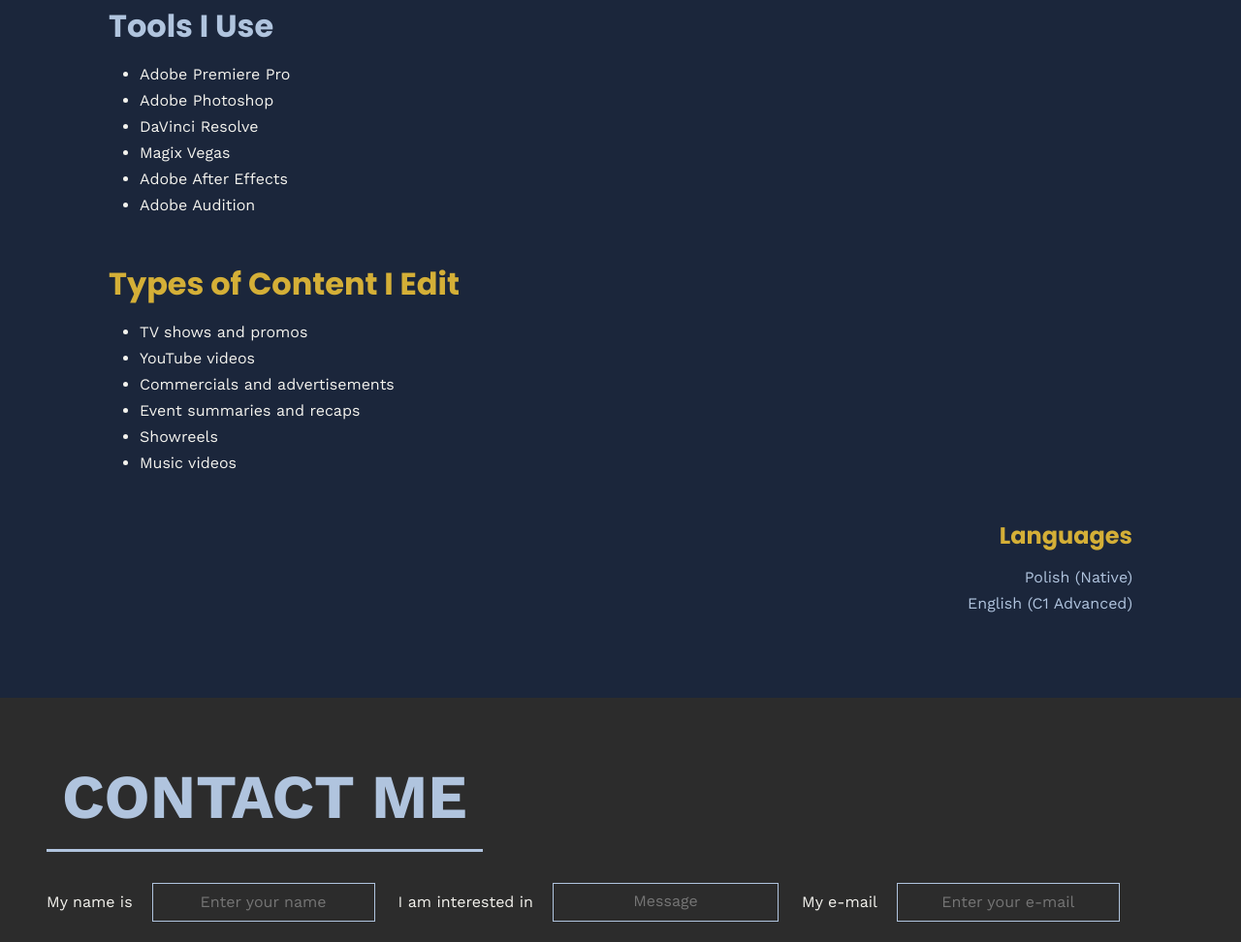
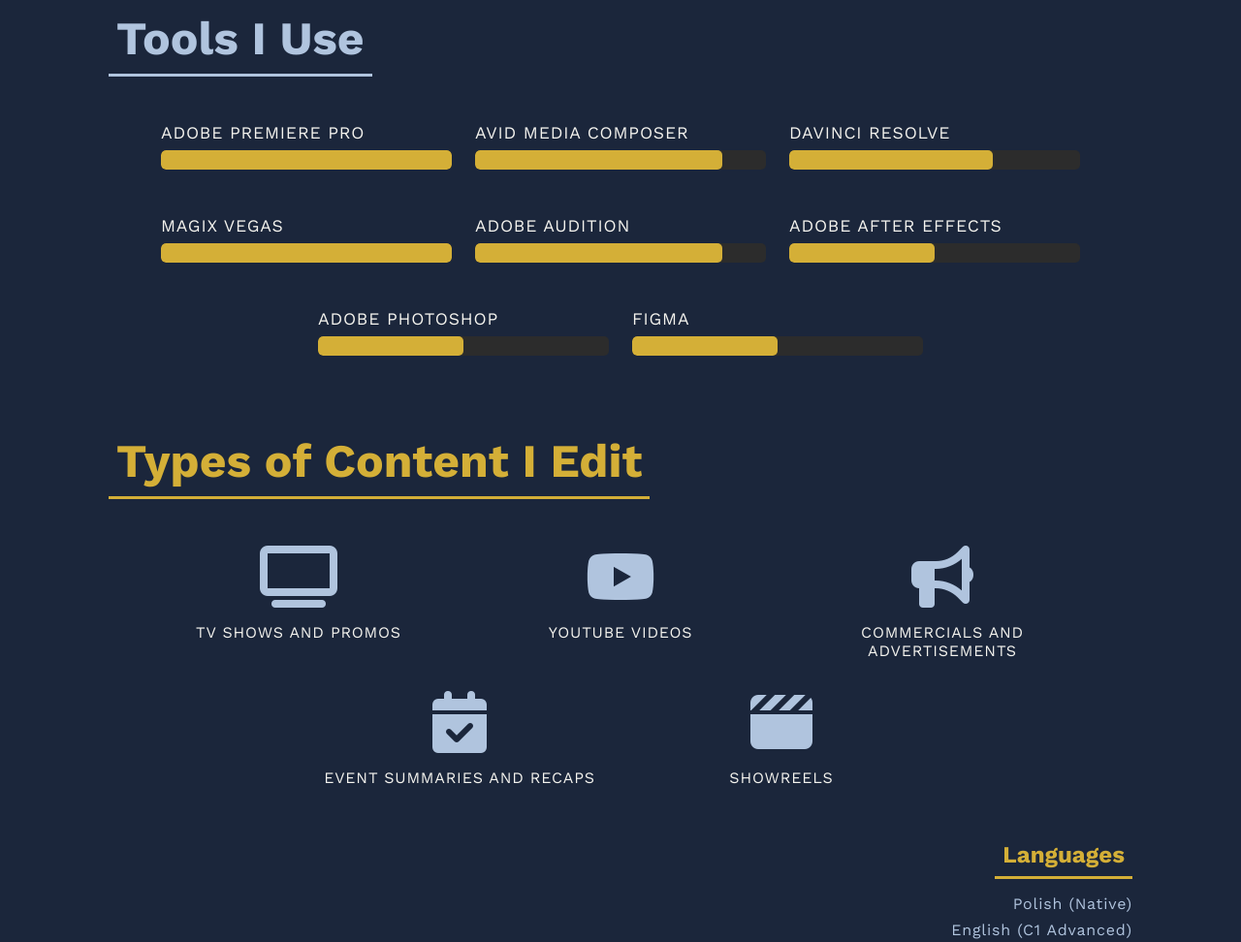
Before and after one commit to afra50/Pokorski-Bartek, a React app: page /about in a window 1280 px wide. Shown: the part 901-1873 px from the top of the page at 97% size. Built offline with nearby package versions, Linux system fonts and the light colour scheme.

Commit message:
about page cd

```diff
--- a/src/components/pages/AboutPage.js
+++ b/src/components/pages/AboutPage.js
@@ -1,8 +1,39 @@
-import React from "react";
+import React, { useRef, useState, useEffect } from "react";
 import "../../styles/pages/AboutPage.scss";
 import bartekzdjecie from "../../assets/bartek.jpg";
 
 function AboutPage() {
+  // Ref do sekcji programów
+  const programsRef = useRef(null);
+
+  // Stan, który decyduje, czy uruchomić animację wypełniania
+  const [animateBars, setAnimateBars] = useState(false);
+
+  useEffect(() => {
+    const observer = new IntersectionObserver(
+      (entries) => {
+        // Dla każdego obserwowanego elementu sprawdzamy, czy jest w polu widzenia
+        entries.forEach((entry) => {
+          if (entry.isIntersecting) {
+            setAnimateBars(true);
+            // Po jednorazowym wykryciu można odpiąć observer, aby nie animować ponownie
+            observer.unobserve(entry.target);
+          }
+        });
+      },
+      { threshold: 0.2 } // jak duża część sekcji musi się pojawić, żeby uznać, że jest widoczna
+    );
+
+    if (programsRef.current) {
+      observer.observe(programsRef.current);
+    }
+
+    // Sprzątanie po odmontowaniu komponentu
+    return () => {
+      observer.disconnect();
+    };
+  }, []);
+
   return (
     <section id="about-page">
       <div className="about-hero">
@@ -28,28 +59,120 @@
         </div>
       </div>
 
-      <div className="programs-section">
+      <div className="programs-section" ref={programsRef}>
         <h2>Tools I Use</h2>
         <ul>
-          <li>Adobe Premiere Pro</li>
-          <li>Adobe Photoshop</li>
-          <li>DaVinci Resolve</li>
-          <li>Magix Vegas</li>
-          <li>Adobe After Effects</li>
-          <li>Adobe Audition</li>
+          <li>
+            Adobe Premiere Pro
+            <div className="progress-bar">
+              {/* Jeżeli animateBars = true, to szerokość = 100%, w przeciwnym wypadku 0 */}
+              <div
+                className="progress"
+                style={{ width: animateBars ? "100%" : "0%" }}
+              ></div>
+            </div>
+          </li>
+
+          <li>
+            Avid Media Composer
+            <div className="progress-bar">
+              <div
+                className="progress"
+                style={{ width: animateBars ? "85%" : "0%" }}
+              ></div>
+            </div>
+          </li>
+
+          <li>
+            DaVinci Resolve
+            <div className="progress-bar">
+              <div
+                className="progress"
+                style={{ width: animateBars ? "70%" : "0%" }}
+              ></div>
+            </div>
+          </li>
+
+          <li>
+            Magix Vegas
+            <div className="progress-bar">
+              <div
+                className="progress"
+                style={{ width: animateBars ? "100%" : "0%" }}
+              ></div>
+            </div>
+          </li>
+
+          <li>
+            Adobe Audition
+            <div className="progress-bar">
+              <div
+                className="progress"
+                style={{ width: animateBars ? "85%" : "0%" }}
+              ></div>
+            </div>
+          </li>
+
+          <li>
+            Adobe After Effects
+            <div className="progress-bar">
+              <div
+                className="progress"
+                style={{ width: animateBars ? "50%" : "0%" }}
+              ></div>
+            </div>
+          </li>
+
+          <li>
+            Adobe Photoshop
+            <div className="progress-bar">
+              <div
+                className="progress"
+                style={{ width: animateBars ? "50%" : "0%" }}
+              ></div>
+            </div>
+          </li>
+
+          <li>
+            Figma
+            <div className="progress-bar">
+              <div
+                className="progress"
+                style={{ width: animateBars ? "50%" : "0%" }}
+              ></div>
+            </div>
+          </li>
         </ul>
       </div>
 
       <div className="content-types-section">
         <h2>Types of Content I Edit</h2>
-        <ul>
-          <li>TV shows and promos</li>
-          <li>YouTube videos</li>
-          <li>Commercials and advertisements</li>
-          <li>Event summaries and recaps</li>
-          <li>Showreels</li>
-          <li>Music videos</li>
-        </ul>
+        <div className="content-grid">
+          <div className="content-item">
+            <i class="fa-solid fa-tv"></i>
+            <span>TV shows and promos</span>
+          </div>
+
+          <div className="content-item">
+            <i class="fa-brands fa-youtube"></i>
+            <span>YouTube videos</span>
+          </div>
+
+          <div className="content-item">
+            <i className="fa-solid fa-bullhorn"></i>
+            <span>Commercials and advertisements</span>
+          </div>
+
+          <div className="content-item">
+            <i className="fa-solid fa-calendar-check"></i>
+            <span>Event summaries and recaps</span>
+          </div>
+
+          <div className="content-item">
+            <i className="fa-solid fa-clapperboard"></i>
+            <span>Showreels</span>
+          </div>
+        </div>
       </div>
 
       <div className="languages-section">
--- a/src/styles/pages/AboutPage.scss
+++ b/src/styles/pages/AboutPage.scss
@@ -43,25 +43,56 @@
         }
     }
 
-    //do poprawy!!!
     .programs-section {
         margin-bottom: 3rem;
 
         h2 {
-            font-family: $font-heading;
-            font-size: 2rem;
+            font-family: $font-body;
+            font-size: 3rem;
             color: $color-accent-blue;
-            margin-bottom: 1rem;
+            width: fit-content;
+            border-bottom: 3px solid $color-accent-blue;
+            padding: 0.5rem;
+            margin-bottom: 3rem;
+            text-align: center;
         }
 
         ul {
-            list-style-type: disc;
-            padding-left: 2rem;
+            display: flex;
+            flex-wrap: wrap;
+            gap: 1.5rem;
+            list-style: none;
+            padding: 0;
+            margin: 0;
+            justify-content: center;
             font-family: $font-body;
-            font-size: 1rem;
+            text-transform: uppercase;
+            font-size: 1.1rem;
 
             li {
-                margin-bottom: 0.5rem;
+                flex: 1 1 calc(33.333% - 1.5rem);
+                max-width: 300px;
+                min-width: 200px;
+                margin-bottom: 1.5rem;
+                letter-spacing: 0.05rem;
+                color: $color-text;
+
+                .progress-bar {
+                    position: relative;
+                    background-color: $color-secondary;
+                    height: 20px;
+                    border-radius: 5px;
+                    overflow: hidden;
+                    margin-top: 0.5rem;
+
+                    .progress {
+                        background-color: $color-accent-gold;
+                        border-radius: 5px;
+                        height: 100%;
+                        width: 0;
+                        transition: width 2s ease-in-out;
+                    }
+                }
             }
         }
     }
@@ -70,33 +101,62 @@
         margin-bottom: 3rem;
 
         h2 {
-            font-family: $font-heading;
-            font-size: 2rem;
+            font-family: $font-body;
+            font-size: 3rem;
             color: $color-accent-gold;
-            margin-bottom: 1rem;
+            margin-bottom: 3rem;
+            width: fit-content;
+            border-bottom: 3px solid $color-accent-gold;
+            padding: 0.5rem;
         }
 
-        ul {
-            list-style-type: disc;
-            padding-left: 2rem;
-            font-family: $font-body;
-            font-size: 1rem;
+        .content-grid {
+            display: flex;
+            flex-wrap: wrap;
+            justify-content: center;
+            gap: 2rem;
 
-            li {
-                margin-bottom: 0.5rem;
+            .content-item {
+                display: flex;
+                flex-direction: column;
+                align-items: center;
+                text-align: center;
+                flex-grow: 1;
+                flex-shrink: 1;
+                flex-basis: calc(33.333% - 1.5rem);
+                max-width: 300px;
+                min-width: 200px;
+
+                i {
+                    font-size: 4rem;
+                    margin-bottom: 1rem;
+                    color: $color-accent-blue;
+                }
+
+                span {
+                    font-family: $font-body;
+                    letter-spacing: 0.05rem;
+                    color: $color-text;
+                    text-transform: uppercase;
+                }
             }
         }
     }
+
 
     .languages-section {
         text-align: right;
         margin-top: 3rem;
 
         h3 {
-            font-family: $font-heading;
+            font-family: $font-body;
             font-size: 1.5rem;
             color: $color-accent-gold;
             margin-bottom: 1rem;
+            width: fit-content;
+            border-bottom: 3px solid $color-accent-gold;
+            justify-self: right;
+            padding: 0.5rem
         }
 
         ul {
@@ -108,6 +168,7 @@
             li {
                 margin-bottom: 0.5rem;
                 color: $color-accent-blue;
+                letter-spacing: 0.05rem;
             }
         }
     }
```
Also changed, not shown: build/asset-manifest.json, build/index.html, build/static/js/main.4e944d1d.js.LICENSE.txt (renamed from build/static/js/main.f90075ae.js.LICENSE.txt), build/static/media/bartek.5d0260dabf5bf3e839c2.jpg (added), 8 other files.
